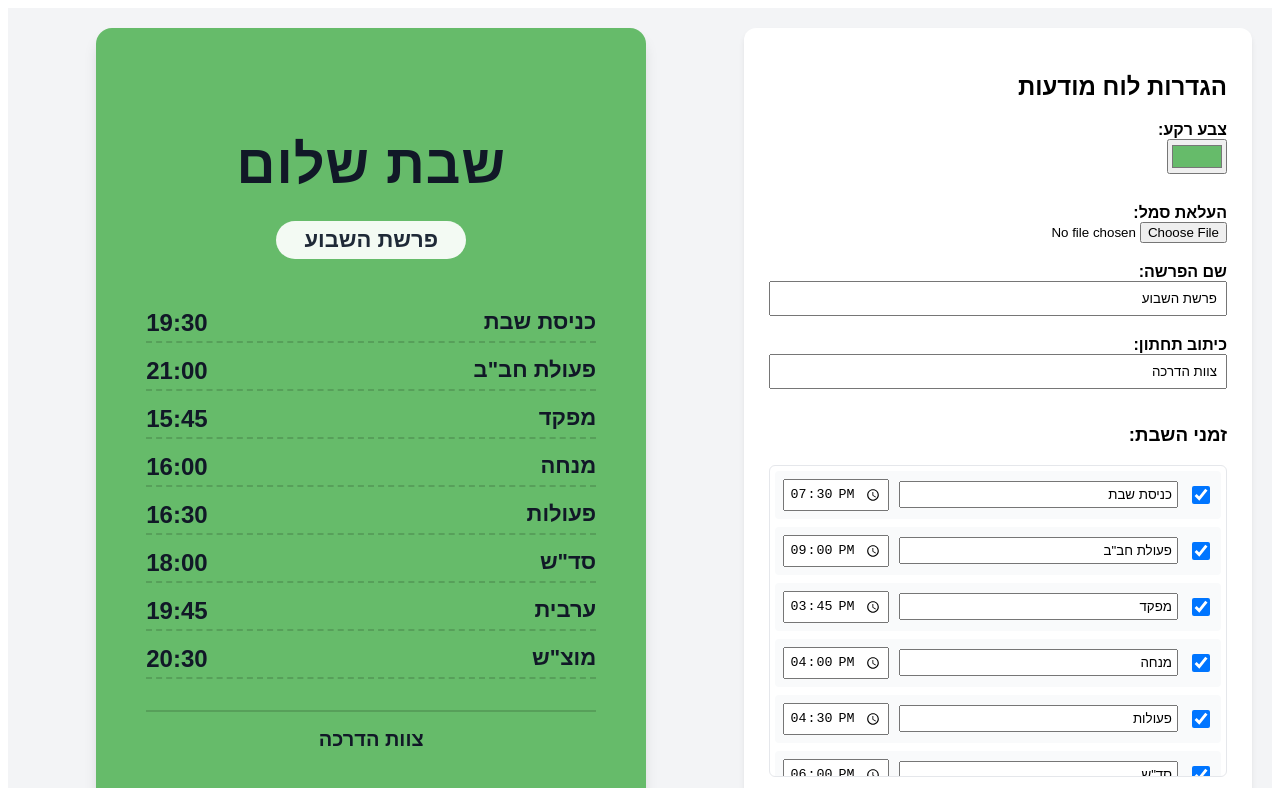
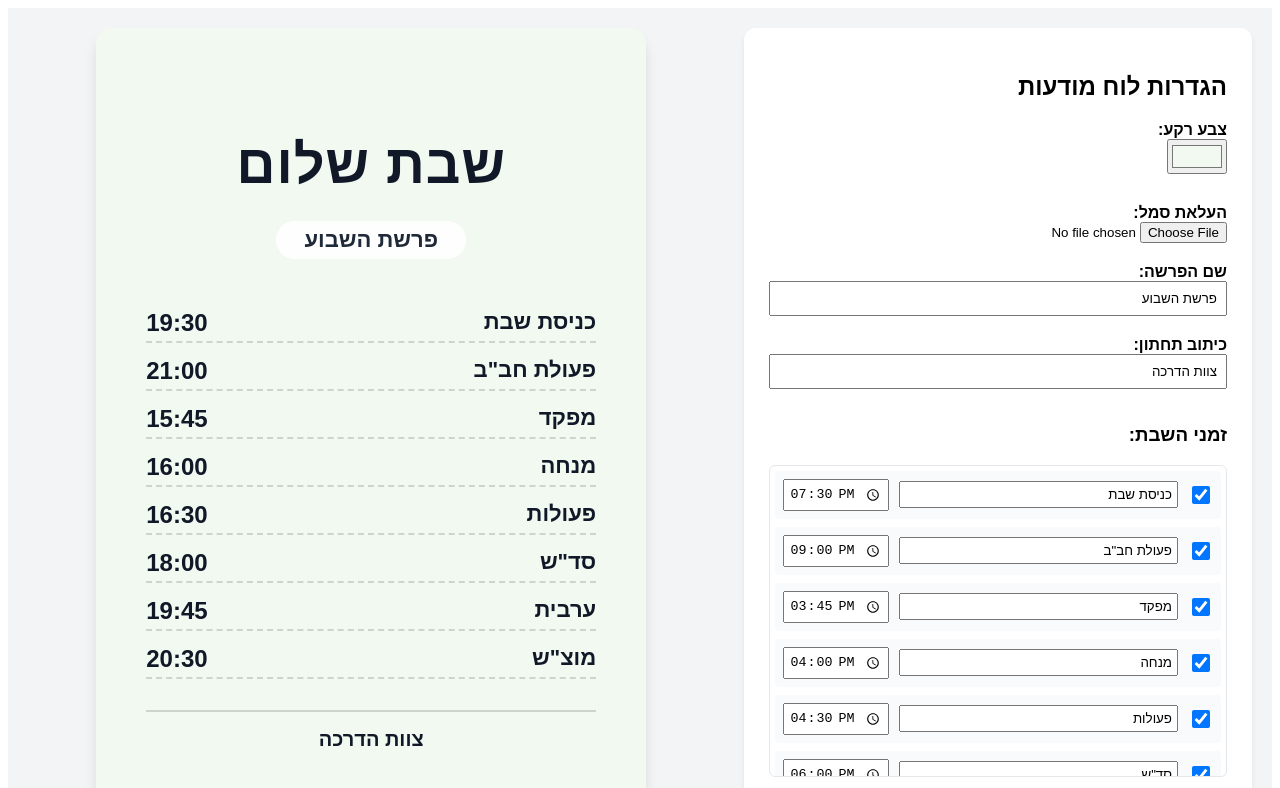
Before and after one commit to EliyaR8581/shabbat-poster, a React (Create React App) app: page / in a window 1280 px wide. Shown: the top 788 px of the page. Built offline with nearby package versions, Linux system fonts and the light colour scheme.

Commit message:
Update App.js

```diff
--- a/src/App.js
+++ b/src/App.js
@@ -3,7 +3,7 @@ import html2canvas from 'html2canvas';
 
 export default function App() {
   const posterRef = useRef(null);
-  const [bgColor, setBgColor] = useState('#66bb6a'); // מעודכן לירוק היפה מהתמונה שלך
+  const [bgColor, setBgColor] = useState('#f2f9f1'); // חזרנו לצבע הבהיר המקורי
   const [parasha, setParasha] = useState('פרשת השבוע');
   const [footerText, setFooterText] = useState('צוות הדרכה');
   const [customLogo, setCustomLogo] = useState('');
@@ -113,7 +113,7 @@ export default function App() {
           </div>
         </div>
 
-        {/* טור תצוגה מקדימה - גרסת A4 מוגדלת לחוויית שימוש משופרת */}
+        {/* טור תצוגה מקדימה - גרסת A4 מוגדלת */}
         <div style={{ flex: '1.5', display: 'flex', justifyContent: 'center' }}>
           <div
             ref={posterRef}
```
